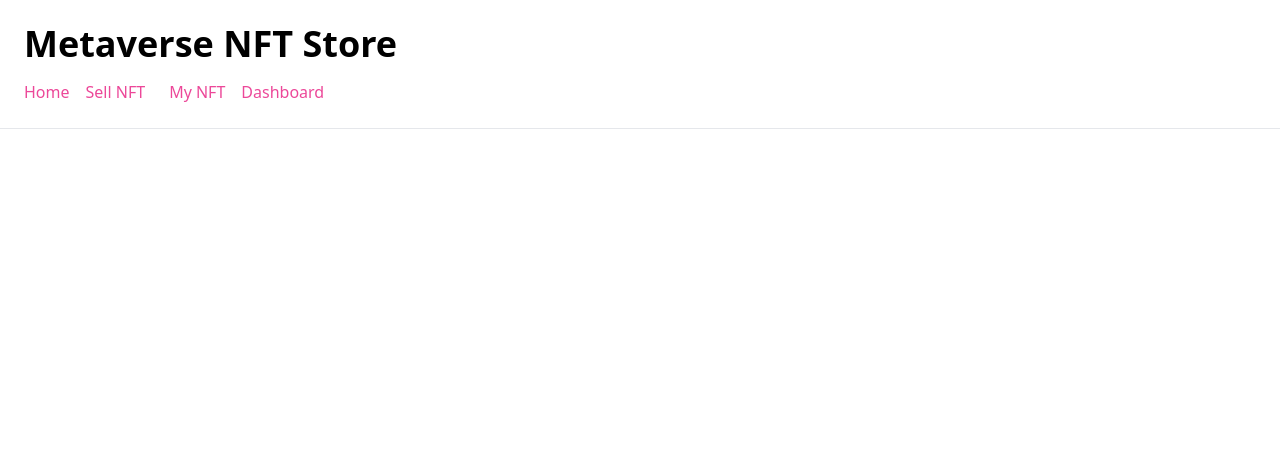
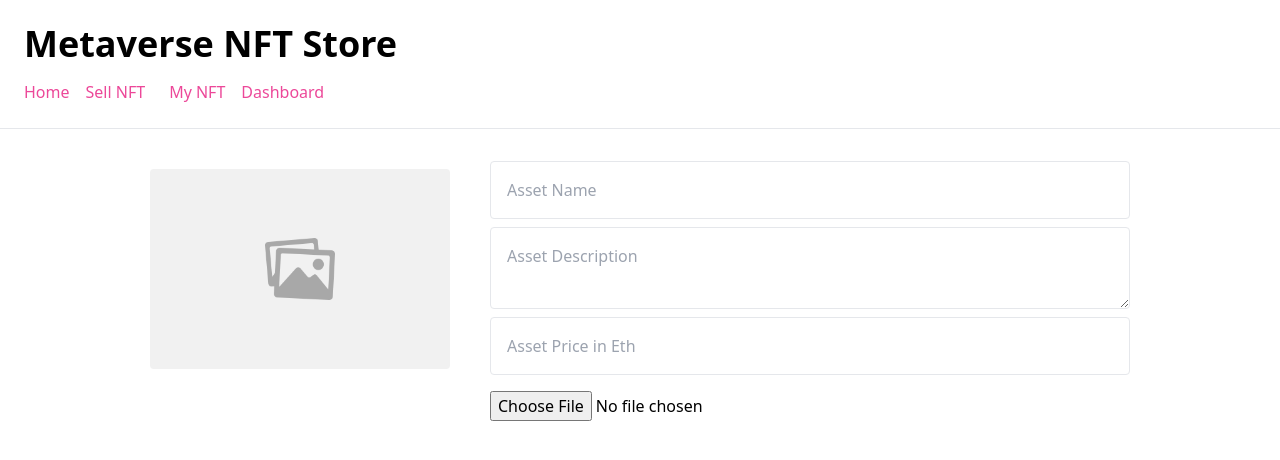
Before and after one commit to 0122wndnjs/NFT_Marketplace, a Next.js app in the folder client/: page /create-nft in a window 1280 px wide. Shown: the top 460 px of the page. Built offline with nearby package versions, Linux system fonts and the light colour scheme.

Commit message:
Function to list NFT in market

```diff
--- a/client/next.config.js
+++ b/client/next.config.js
@@ -1,3 +1,10 @@
-module.exports = {
+/** @type {import('next').NextConfig} */
+const nextConfig = {
   reactStrictMode: true,
+  swcMinify: true,
+  images: {
+    domains: ['gateway.pinata.cloud']
+  }
 }
+
+module.exports = nextConfig
--- a/client/pages/create-nft.js
+++ b/client/pages/create-nft.js
@@ -79,4 +79,59 @@ export default function createNFT() {
       console.log("Error uploading file :", error);
     }
   }
+
+  async function listNFTForSale() {
+    const url = await uploadToIPFS();
+    const web3Modal = new Web3Modal();
+    const connection = await web3Modal.connect();
+    const provider = new ethers.providers.Web3Provider(connection);
+    const getnetwork = await provider.getNetwork();
+    const goerliChainId = 5;
+    if (getnetwork.chainId != goerliChainId) {
+      alert("You are not connected to Goerli network");
+      return;
+    }
+
+    // sign the transaction
+    const signer = provider.getSigner();
+    const contract = new ethers.Contract(contractAddress, NFTMarketplace.abi, signer);
+    const price = ethers.utils.parseUnits(formInput.price, 'ether');
+    let listingPrice = await contract.getListingPrice();
+    listingPrice = listingPrice.toString();
+    let transaction = await contract.createToken(url, price, {value: listingPrice});
+    await transaction.wait();
+    router.push('/');
+  }
+
+  return (
+    <div className="flex justify-center">
+      <div className="w-1/8 flex-col mr-10 mt-10">
+        {
+          !fileUrl && (
+            <Image className="rounded mt-4" src='/placeholder.png' width={300} height={200} />
+          )
+        }
+        {
+          fileUrl && (
+            <Image src={fileUrl} alt="Image uploaded successfully" width={300} height={200} placeholder="blur" blurDataURL="/placeholder.png" />
+
+          )
+        }
+      </div>
+      <div className="w-1/2 flex flex-col">
+        <input placeholder="Asset Name" className="mt-8 border rounded p-4" onChange={e => updateFormInput({...formInput, name:e.target.value})} />
+        <textarea placeholder="Asset Description" className="mt-2 border rounded p-4" onChange={e => updateFormInput({...formInput, description:e.target.value})} />
+        <input placeholder="Asset Price in Eth" className="mt-2 border rounded p-4" type="number" onChange={e => updateFormInput({...formInput, price:e.target.value})} />
+        <input type="file" name="Asset" className="my-4" onChange={imageUpload} />
+
+        {
+          fileUrl && (
+            <button onClick={listNFTForSale} className="font-bold mt-4 bg-pink-500 text-white rounded p-4 shadow-lg">
+              {loadingState == 'not-loading' ? 'Create NFT' : 'Wait uploading......'}
+            </button>
+          )
+        }
+      </div>
+    </div>
+  );
 }
--- a/client/pages/index.js
+++ b/client/pages/index.js
@@ -86,7 +86,7 @@ export default function Home() {
     <div className="flex justify-center">
       <div className="px-4" style={{ maxWidth: "1600px" }}>
         <div className="grid grid-cols-1 sm:grid-cols-2 lg:grid-cols-4 pt-4">
-          {nfts.map((nft, i) => {
+          {nfts.map((nft, i) => (
             <div key={i} className="border shadow rounded-xl overflow-hidden">
               <Image
                 src={nft.image}
@@ -119,8 +119,8 @@ export default function Home() {
                   Buy Now
                 </button>
               </div>
-            </div>;
-          })}
+            </div>
+          ))}
         </div>
       </div>
     </div>
```
